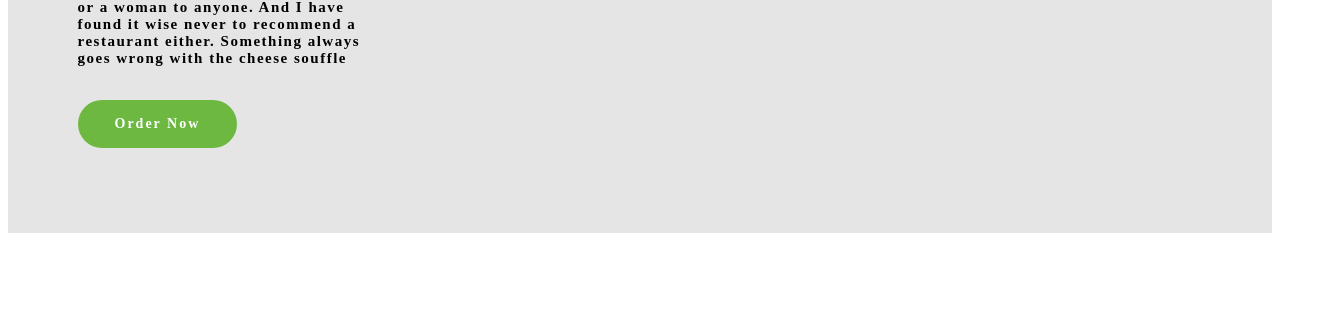
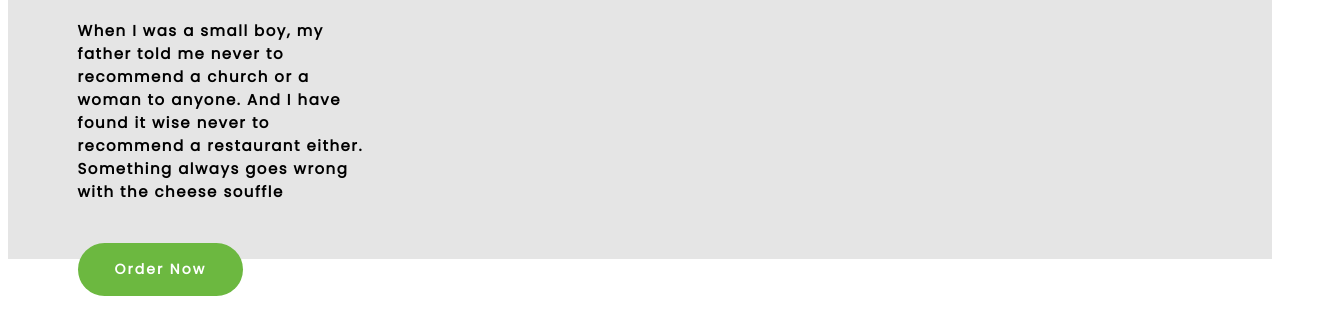
Before and after one commit to ShaviyaVictor/previousWork, a plain HTML site: page index.html in a window 1280 px wide. Shown: the part 479-800 px from the top of the page, 1335 px wide, since content can reach past the window. Drawn offline with Linux system fonts and the light colour scheme.

Commit message:
Add font poppins for the whole document

```diff
--- a/index.html
+++ b/index.html
@@ -3,6 +3,11 @@
    <head>
      <meta charset="utf-8">
      <meta name="viewport" content="width=device-width, initial-scale=1, shrink-to-fit=no">
+     <link href='https://fonts.googleapis.com/css?family=Poppins' rel='stylesheet'>
+     <style>body {
+    font-family: 'Poppins';
+}
+</style>
      <link rel="stylesheet" href="style.css">
      <title>Street Food Restaurant</title>
    </head>
```
